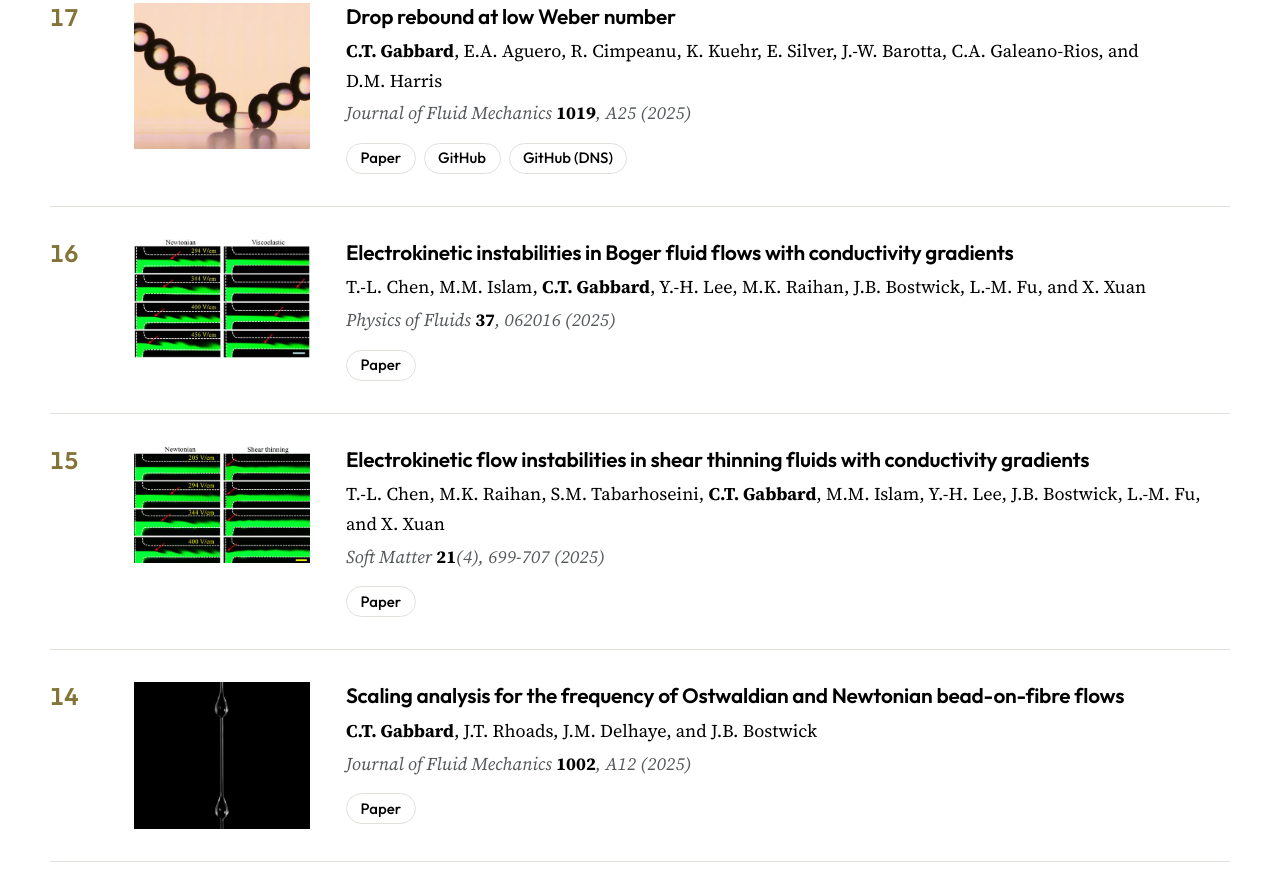
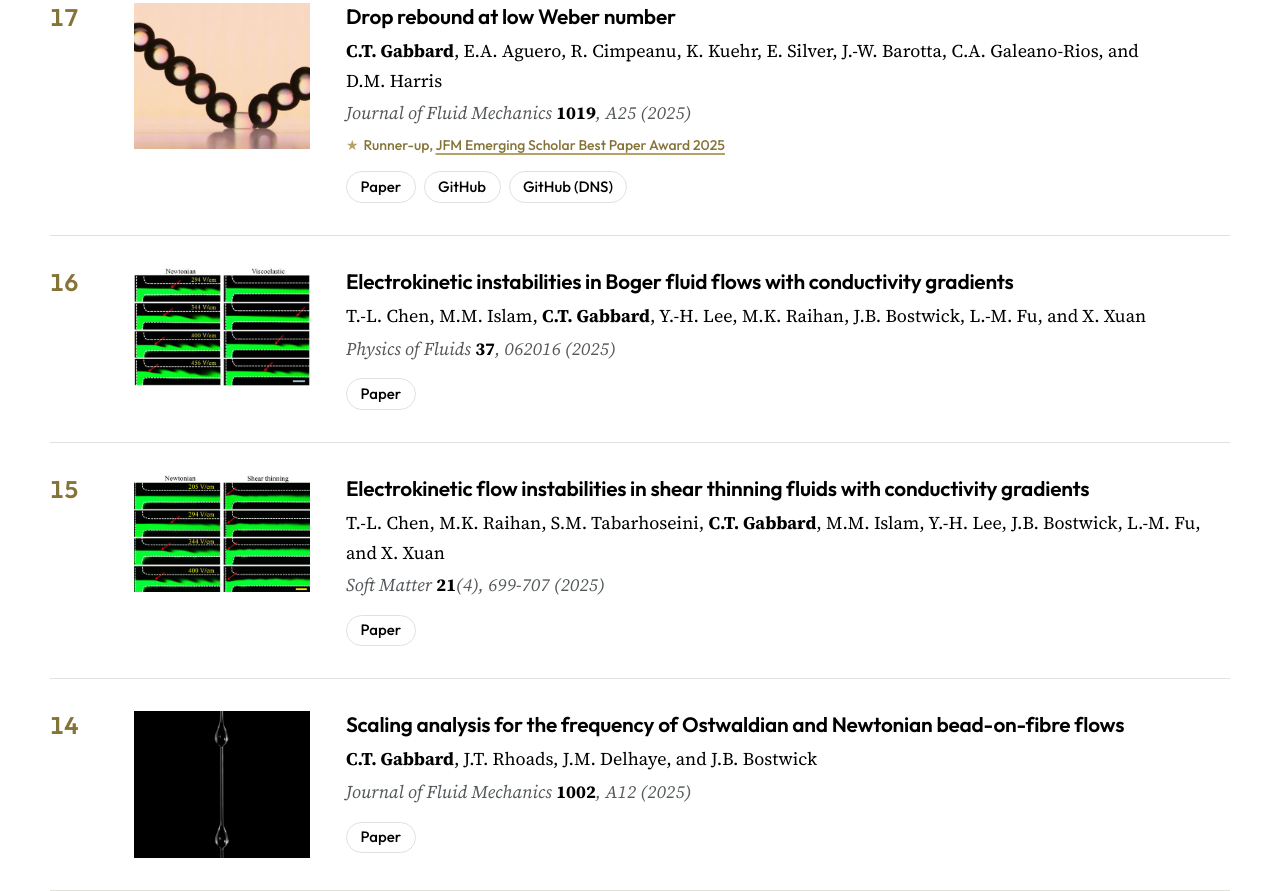
Before and after one commit to chase-gabbard/chase-gabbard.github.io, a plain HTML site: page publications.html in a window 1280 px wide. Shown: the part 1978-2869 px from the top of the page. Drawn offline with Linux system fonts and the light colour scheme.

Commit message:
Note JFM Emerging Scholar Best Paper 2025 runner-up on Drop rebound paper
Co-Authored-By: Claude Opus 5.5 <noreply@anthropic.com>
Claude-Session: https://claude.ai/code/session_01CC6MZU2aXArRKL4o1QNiyw

```diff
--- a/publications.html
+++ b/publications.html
@@ -34,7 +34,7 @@
 
   <link rel="preload" href="assets/fonts/outfit-var.woff2" as="font" type="font/woff2" crossorigin>
   <link rel="preload" href="assets/fonts/source-serif-4-var.woff2" as="font" type="font/woff2" crossorigin>
-  <link rel="stylesheet" href="styles.css?v=22">
+  <link rel="stylesheet" href="styles.css?v=23">
   <script>document.documentElement.classList.add('js');</script>
   <script src="assets/js/site.js?v=16" defer></script>
 </head>
@@ -170,6 +170,7 @@
             <h2 class="pub__title">Drop rebound at low Weber number</h2>
             <p class="pub__authors"><strong>C.T. Gabbard</strong>, E.A. Aguero, R. Cimpeanu, K. Kuehr, E. Silver, J.-W. Barotta, C.A. Galeano-Rios, and D.M. Harris</p>
             <p class="pub__venue">Journal of Fluid Mechanics <strong>1019</strong>, A25 (2025)</p>
+            <p class="pub__award"><span class="pub__award-icon" aria-hidden="true">★</span> Runner-up, <a href="https://www.cambridge.org/core/journals/journal-of-fluid-mechanics/announcements/prizes-and-awards/emerging-scholar-best-paper-2025">JFM Emerging Scholar Best Paper Award 2025</a></p>
             <ul class="chips pub__links"><li><a class="chip" href="https://www.cambridge.org/core/journals/journal-of-fluid-mechanics/article/drop-rebound-at-low-weber-number/4C6748D4E451894CD52E8E416F875F9E">Paper</a></li><li><a class="chip" href="https://github.com/harrislab-brown/LowWeberDropRebound">GitHub</a></li><li><a class="chip" href="https://github.com/rcsc-group/BouncingDropletsSolidSurface">GitHub (DNS)</a></li></ul>
           </div>
         </li>
--- a/styles.css
+++ b/styles.css
@@ -937,6 +937,15 @@ html:not(.js) .slide__caption { padding-bottom: 0; }
   vertical-align: 0.15em;
   white-space: nowrap;
 }
+.pub__award {
+  margin: 0.35rem 0 0;
+  color: var(--gold-text);
+  font-family: var(--font-display);
+  font-size: 0.875rem;
+  font-weight: 500;
+}
+.pub__award a { color: inherit; }
+.pub__award-icon { color: var(--gold); margin-right: 0.15em; }
 .pub__links { margin-top: 0.9rem; }
 
 @media (max-width: 760px) {
```
Also changed, not shown: 404.html (+1 -1 lines), contact.html (+1 -1 lines), gallery.html (+1 -1 lines), index.html (+1 -1 lines), openings.html (+1 -1 lines), people.html (+1 -1 lines), prospective.html (+1 -1 lines), research.html (+1 -1 lines).
